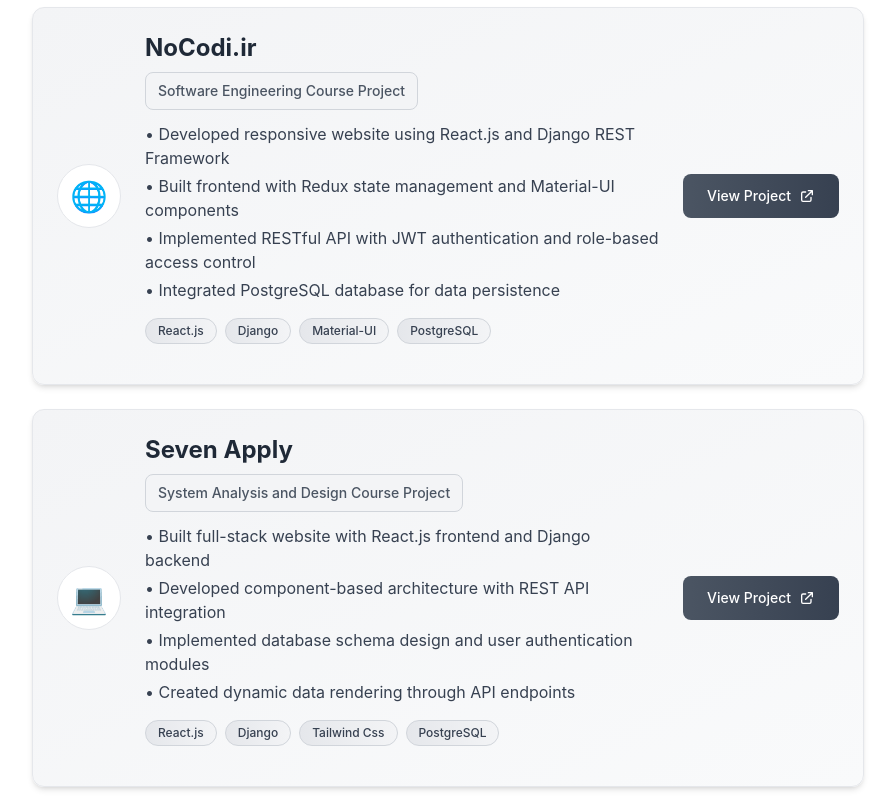
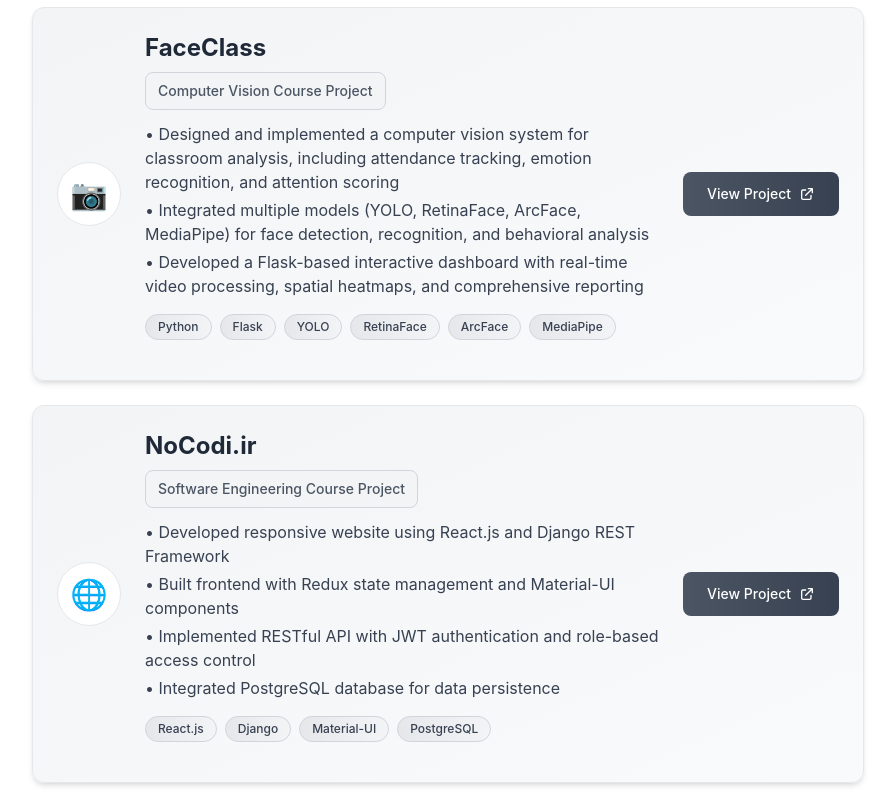
Before and after one commit to AliAlizadeh11/AliAlizadeh, a React (Create React App) app: page / in a window 1280 px wide. Shown: the part 4000-4800 px from the top of the page, without its empty margins (192-1087 px from the left). Built offline with nearby package versions, Linux system fonts and the light colour scheme.

Commit message:
feat: add new project

```diff
--- a/src/components/Projects.tsx
+++ b/src/components/Projects.tsx
@@ -1,6 +1,16 @@
 import React from 'react';
 
 const projects = [
+    {
+        icon: '📷',
+        title: 'FaceClass',
+        category: 'Computer Vision Course Project',
+        technologies: ['Python', 'Flask', 'YOLO', 'RetinaFace', 'ArcFace', 'MediaPipe'],
+        description: '• Designed and implemented a computer vision system for classroom analysis, including attendance tracking, emotion recognition, and attention scoring\n• Integrated multiple models (YOLO, RetinaFace, ArcFace, MediaPipe) for face detection, recognition, and behavioral analysis\n• Developed a Flask-based interactive dashboard with real-time video processing, spatial heatmaps, and comprehensive reporting',
+        link: 'https://github.com/AliAlizadeh11/FaceClass',
+        linkText: 'View Project',
+        color: 'from-gray-100 to-gray-50 dark:from-gray-800/50 dark:to-gray-700/50',
+    },
     {
         icon: '🌐',
         title: 'NoCodi.ir',
```
